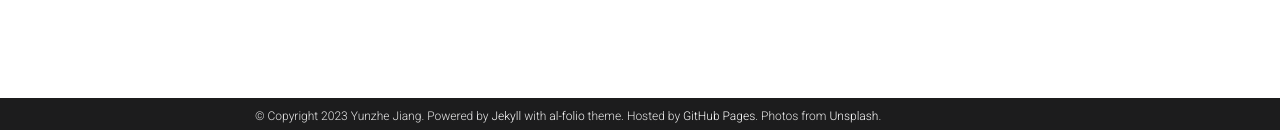
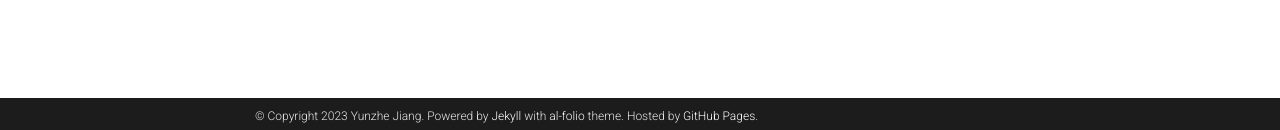
Before and after one commit to yzJiang9/yzJiang9.github.io, a Jekyll site: the page built from _pages/teaching.md, in a window 1280 px wide. Shown: the part 767-897 px from the top of the page. Built offline with Jekyll 4.4.1, drawn with Linux system fonts in a browser that asks for light colours; comment, search, counter and statistics services are not loaded; a style sheet for code colours, icons or effects is not loaded.

Commit message:
Update _config.yml

```diff
--- a/_config.yml
+++ b/_config.yml
@@ -6,17 +6,16 @@
 first_name: Yunzhe
 middle_name:
 last_name: Jiang
-email: you@example.com
+email: yunzhe.jiang@yale.edu
 description: > # the ">" symbol means to ignore newlines until "footer_text:"
   A simple, whitespace theme for academics. Based on [*folio](https://github.com/bogoli/-folio) design.
 footer_text: >
   Powered by <a href="https://jekyllrb.com/" target="_blank">Jekyll</a> with <a href="https://github.com/alshedivat/al-folio">al-folio</a> theme.
   Hosted by <a href="https://pages.github.com/" target="_blank">GitHub Pages</a>.
-  Photos from <a href="https://unsplash.com" target="_blank">Unsplash</a>.
-keywords: jekyll, jekyll-theme, academic-website, portfolio-website  # add your own keywords or leave empty
+keywords:  # add your own keywords or leave empty
 
 lang: en # the language of your site (for example: en, fr, cn, ru, etc.)
-icon: ⚛  # the emoji used as the favicon (alternatively, provide image name in /assets/img/)
+icon: # the emoji used as the favicon (alternatively, provide image name in /assets/img/)
 
 url: https://yzJiang9.github.io # the base hostname & protocol for your site
 baseurl:
```
